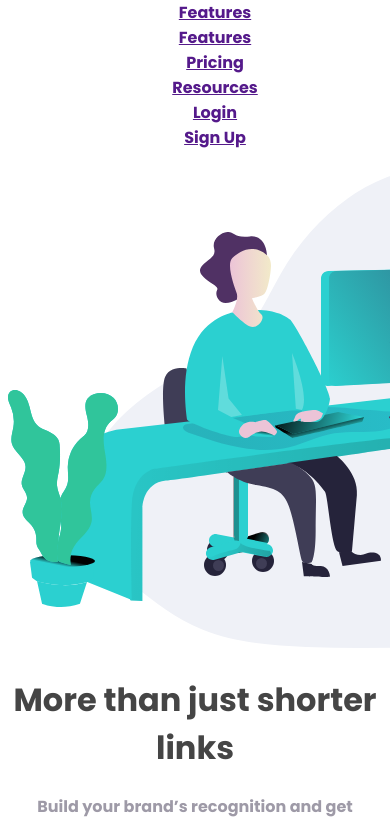
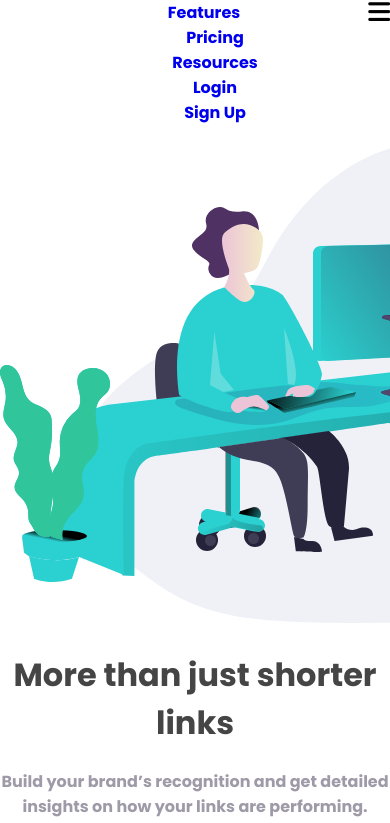
Before and after one commit to Brightcoders-Bootcamps/kata-01-diseno-web-responsivo-team-3, a plain HTML site: page index.html in a window 390 px wide. Shown: the part 56-879 px from the top of the page. Drawn offline with Linux system fonts and the light colour scheme.

Commit message:
nav changes

```diff
--- a/index.html
+++ b/index.html
@@ -4,27 +4,37 @@
 <head>
   <meta charset="UTF-8">
   <meta name="viewport" content="width=device-width, initial-scale=1.0">
-
   <link rel="stylesheet" href="style.css" type="text/css"/>
   <link href="https://fonts.googleapis.com/css2?family=Poppins:wght@700&display=swap" rel="stylesheet">
-
   <title>Shortly</title>
-
+  <script src="https://kit.fontawesome.com/2141aee2ff.js" crossorigin="anonymous"></script>
 </head>
 
 <body>
 
     <header>
+      <img src="images/logo.svg">
       <nav class="nav">
         <ul class="nav__ul">
-          <li><a href=""><img src="images/logo.svg"></a></li>
-          <li><a href="">Features</a></li>
-					<li><a href="">Features</a></li>
-					<li><a href="">Pricing</a></li>
-          <li><a href="">Resources</a></li>
 
-          <li><a href="">Login</a></li>
-          <li><a href="">Sign Up</a></li>
+          <li class= "nav__li"><a href="#">Features</a></li>
+          <li class= "nav__li"><a href="#">Pricing</a></li>
+          <li class= "nav__li"><a href="#">Resources</a></li>
+          <li class= "nav__li"><a href="#">Login</a></li>
+          <li class= "nav__li"><a href="#">Sign Up</a></li>
+        </ul>
+        <ul class="nav__responsive-ul">
+
+          <div class= "nav__responsive-button fas fa-bars"></div>
+
+          <div class="nav__li-container">
+
+            <li class= "nav__responsive-li"><a href="#">Features</a></li>
+            <li class= "nav__responsive-li"><a href="#">Pricing</a></li>
+            <li class= "nav__responsive-li"><a href="#">Resources</a></li>
+            <li class= "nav__responsive-li"><a href="#">Login</a></li>
+            <li class= "nav__responsive-li"><a href="#">Sign Up</a></li>
+          </div>
         </ul>
 			</nav>
     </header>
--- a/style.css
+++ b/style.css
@@ -1,14 +1,55 @@
 * {
 
   }
+
+.nav__responsive-ul {
+  display: none;
+}
+
 body {
+  margin: 0;
   font-family: 'Poppins', sans-serif;
   text-align: center;
+  width: 100%;
 }
-.nav__ul {
+.nav__li {
+  display: inline-block;
   list-style:none ;
+  padding: 12px;
+}
+
+.nav__li a {
+  color: hsl(0, 0%, 75%);
+  text-decoration: none;
+}
+.nav__li:hover > a {
+  color: #454545;
+}
+
+
+.nav__responsive-button {
+  float: right;
+  font-size: 25px;
 
 }
+
+@media only screen and (max-width: 650px) {
+  .nav__ul {
+    display:none;
+  }
+
+  .nav__responsive-ul {
+    display: block;
+
+  }
+  .nav__responsive-li {
+    list-style: none;
+  }
+  .nav__responsive-li a {
+    text-decoration: none;
+  }
+}
+
 .get-started h1 {
   font-size: 700;
   color:#454545 ;
```
Lines whose indentation alone changed are shown as unchanged.
